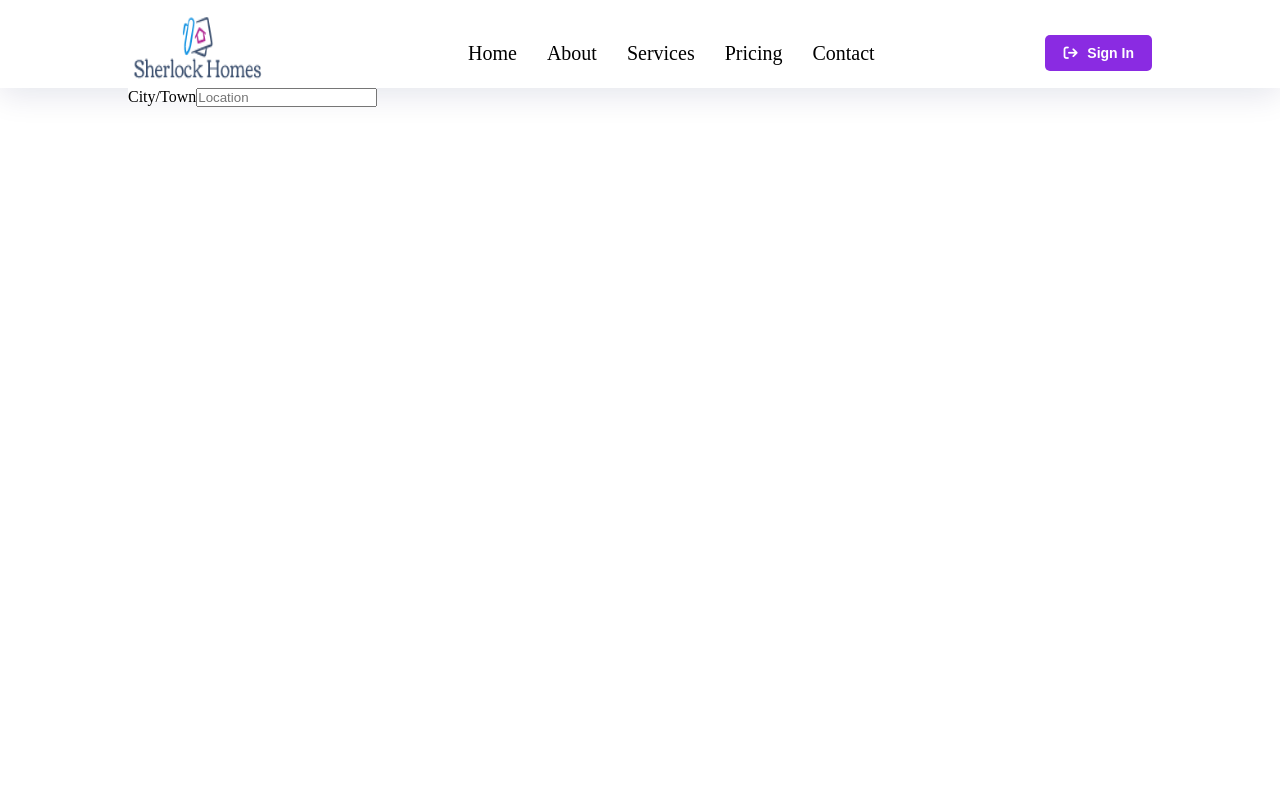
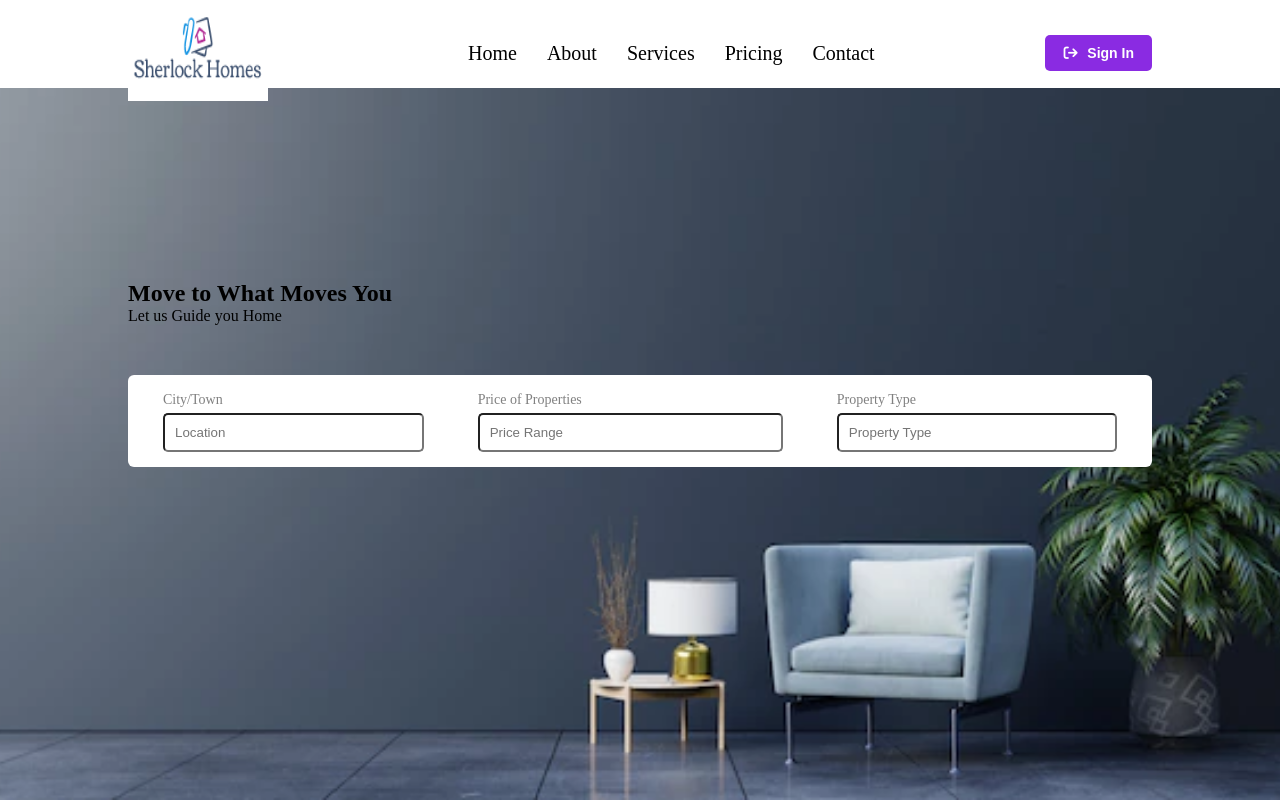
Before and after one commit to leomwanzia/Estate-Valley, a React (Create React App) app in the folder client/: page / in a window 1280 px wide. Built offline with nearby package versions, Linux system fonts and the light colour scheme; a web font is replaced by a local one.

Commit message:
background

```diff
--- /dev/null
+++ b/client/src/components/head/Heading.jsx
@@ -0,0 +1,14 @@
+import React from "react";
+
+const Heading = ({ title, subtitle }) => {
+    return (
+        <>
+            <div className="heading">
+                <h1>{title}</h1>
+                <p>{subtitle}</p>
+            </div>
+        </>
+    )
+}
+
+export default Heading;
--- a/client/src/components/head/header/header.css
+++ b/client/src/components/head/header/header.css
@@ -5,6 +5,7 @@ header {
     top: 0;
     z-index: 999;
     box-shadow: 0 7px 32px rgb(0 22 84 / 11%);
+
 }
 
 header a{
--- a/client/src/components/home/rent/Rent.jsx
+++ b/client/src/components/home/rent/Rent.jsx
@@ -1,4 +1,5 @@
 import React from "react";
+import Heading from "../../head/Heading"
 import "./rent.css"
 
 const Rent = () => {
@@ -6,10 +7,21 @@ const Rent = () => {
         <>
             <section className="rent">
                 <div className="container">
-                    <form action="" className="flex">
+                <Heading title='Move to What Moves You' subtitle='Let us Guide you Home' />
+                    <form className="flex">
                         <div className="box">
                             <span>City/Town</span>
                             <input type="text" placeholder="Location" />
+                        </div>
+
+                        <div className="box">
+                            <span>Price of Properties</span>
+                            <input type="text" placeholder="Price Range" />
+                        </div>
+
+                        <div className="box">
+                            <span>Property Type</span>
+                            <input type="text" placeholder="Property Type" />
                         </div>
                     </form>
                 </div>
--- a/client/src/components/home/rent/rent.css
+++ b/client/src/components/home/rent/rent.css
@@ -0,0 +1,51 @@
+.rent {
+    background-image: url("../../../../public/images/background.png");
+    background-repeat: no-repeat;
+    background-position: center;
+    background-size: cover;
+    height: 89vh;
+    width: 100%;
+}
+
+.rent .container {
+    padding-top: 15%;
+}
+
+form {
+    background-color: white;
+    border-radius: 6px;
+    margin-top: 50px;
+    padding: 0 20px;
+}
+
+form input {
+    padding: 10px;
+    width: 100%;
+    margin-top: 5px;
+    border-radius: 5px;
+    border: 1px solid rgba (128, 128, 128, 0.2);
+}
+
+form span {
+    font-size: 14px;
+    color: grey;
+
+}
+
+input ::placeholder {
+    font-size: 17px;
+    color: black;
+}
+
+form .box {
+    border-left: 1px solid rgba (1128,128,128,0.2);
+    padding: 15px;
+}
+
+form .box:nth-child(1) {
+    border-left: none;
+}
+
+form h4 {
+    font-weight: 500;
+}
```
Also changed, not shown: client/public/images/background.png (added).
